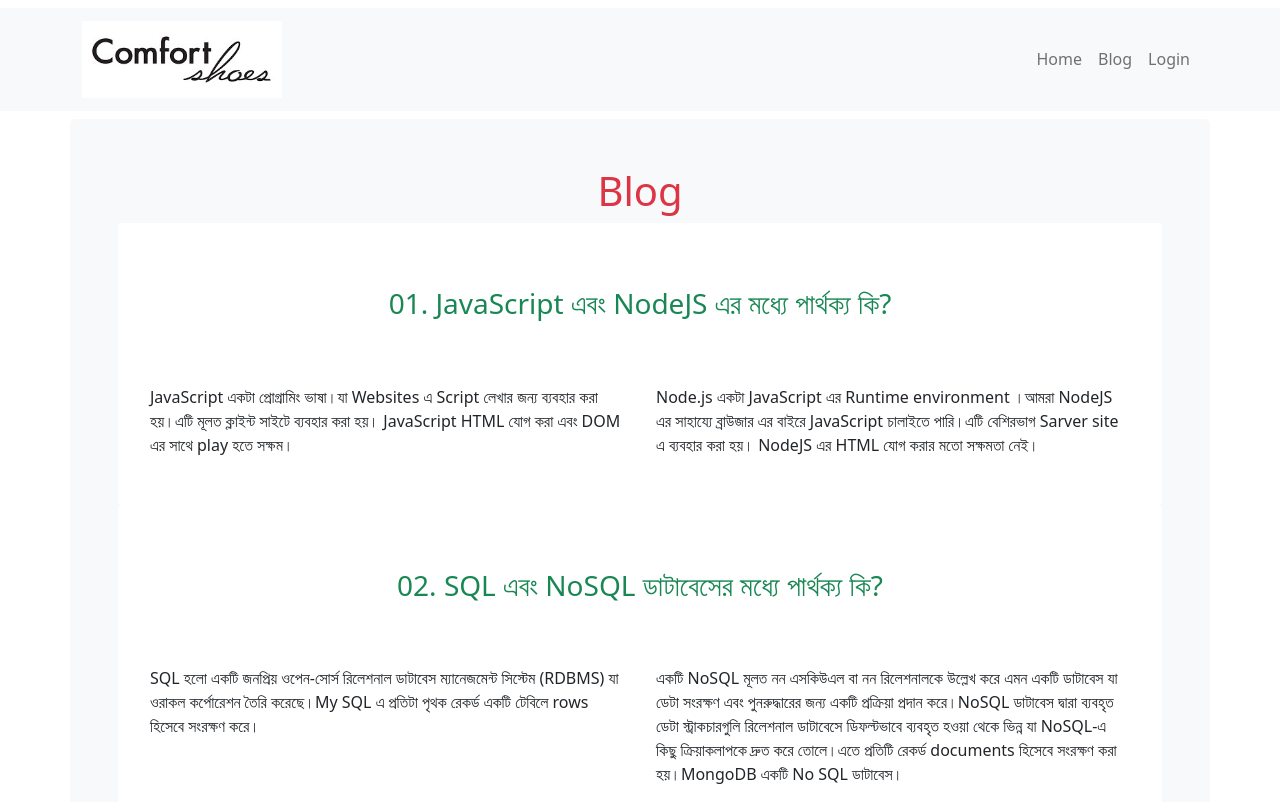
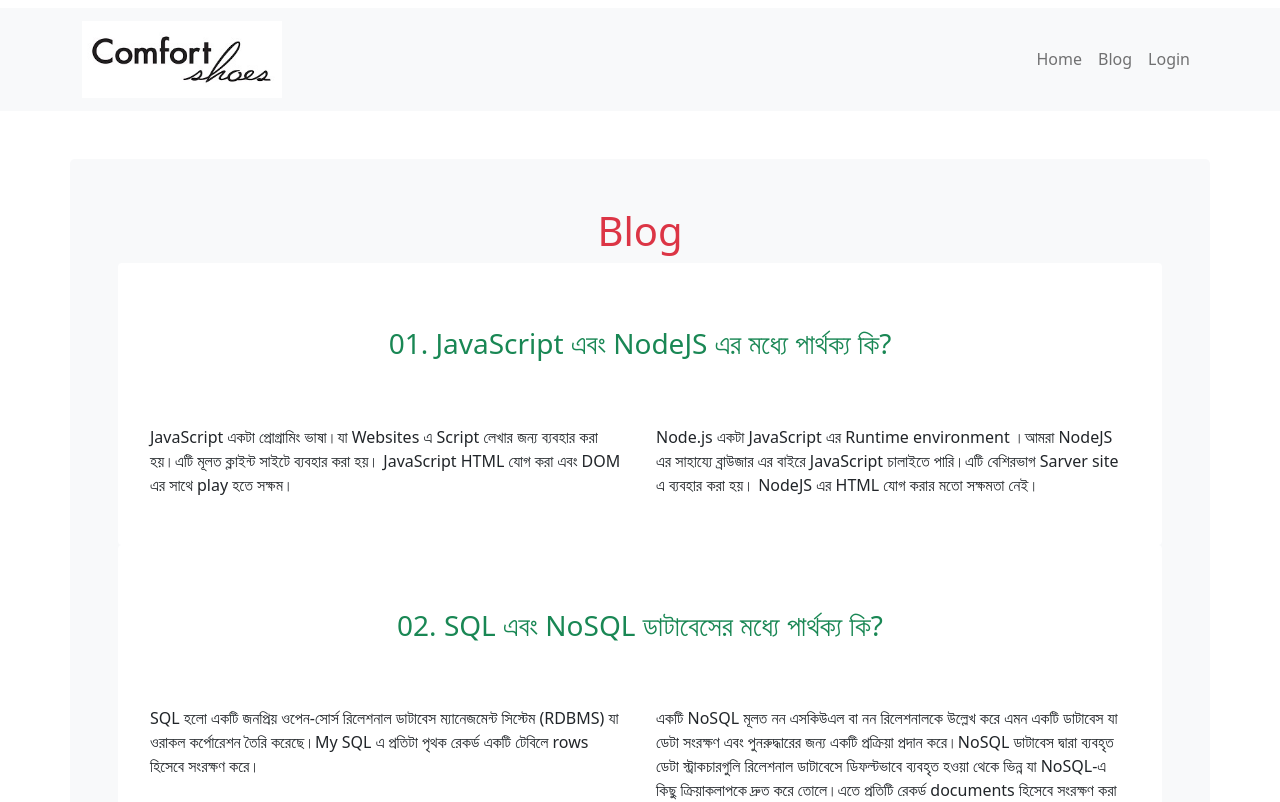
Before and after one commit to AbdulHakim201103/comfort-shoes, a React (Create React App) app: page /blog in a window 1280 px wide. Shown: the top 802 px of the page. Built offline with nearby package versions, Linux system fonts and the light colour scheme; no server answers.

Commit message:
added margin

```diff
--- a/src/pages/Blog/Blog.js
+++ b/src/pages/Blog/Blog.js
@@ -3,7 +3,7 @@ import "./Blog.css";
 
 const Blog = () => {
   return (
-    <div className="container bg-light rounded-3 p-5">
+    <div className="container my-5 bg-light rounded-3 p-5">
       <h1 className="text-center text-danger">Blog</h1>
       <div>
         <div className="bg-white rounded p-3">
```
